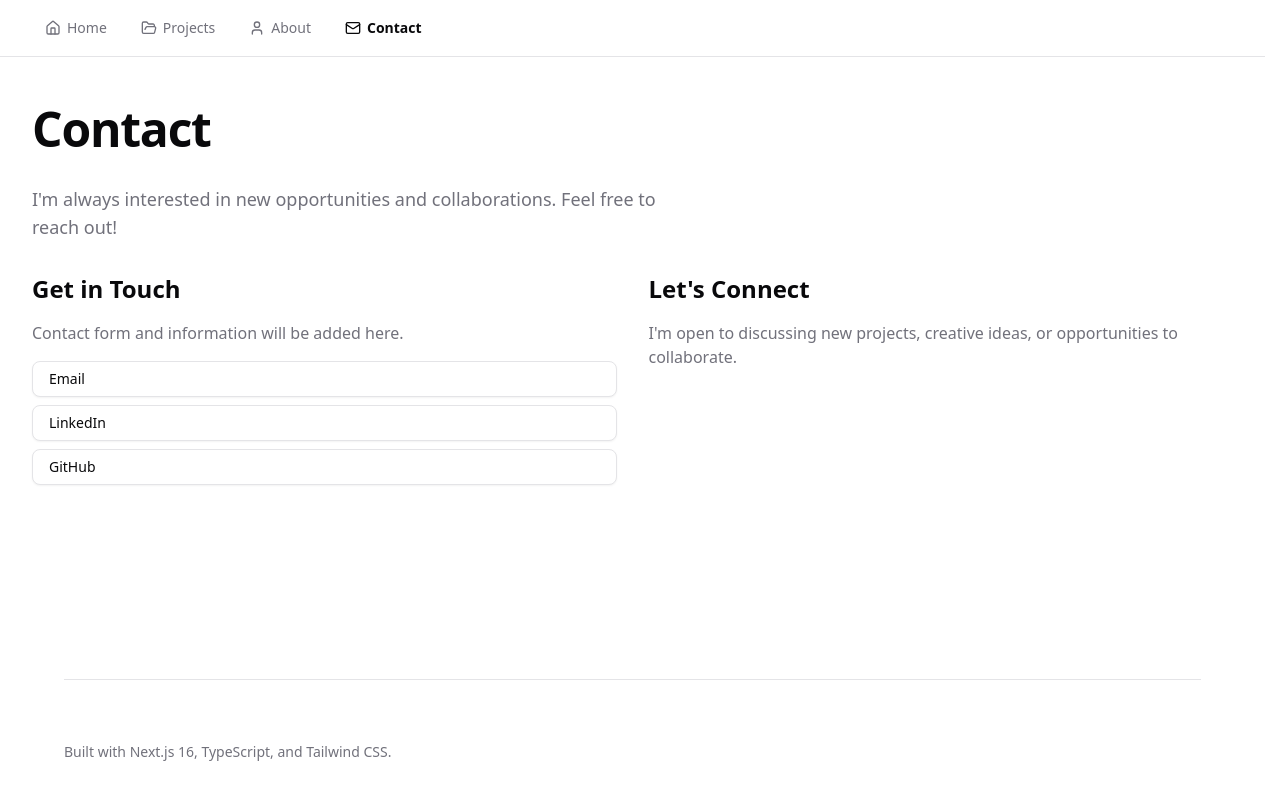
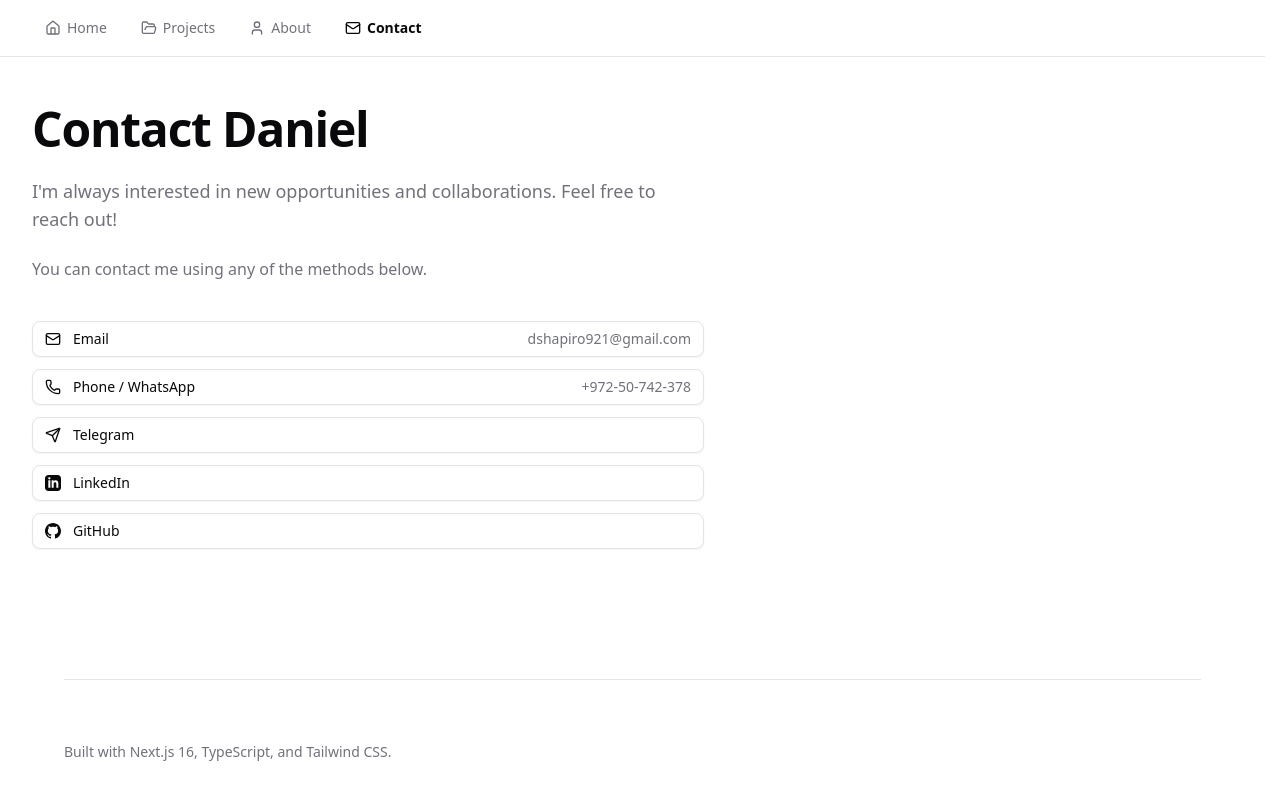
Before and after one commit to quterma/portfolio-hub, a Next.js app: page /en/contact in a window 1280 px wide. Built offline with nearby package versions, Linux system fonts and the light colour scheme.

Commit message:
feat: add contact information and improve contact page layout

```diff
--- /dev/null
+++ b/messages/contacts.json
@@ -0,0 +1,8 @@
+{
+  "email": "dshapiro921@gmail.com",
+  "phone": "+972-50-742-378",
+  "whatsapp": "https://wa.me/97250742378",
+  "telegram": "https://t.me/quterma",
+  "linkedin": "https://www.linkedin.com/in/daniil-shapiro/",
+  "github": "https://github.com/quterma"
+}
--- a/messages/en.json
+++ b/messages/en.json
@@ -96,35 +96,17 @@
       "I'm comfortable working in Agile teams and distributed environments",
       "I prefer simple, maintainable solutions over over-engineering"
     ],
-    "closing": "Interested in working together or discussing a project? Let's talk."
+    "closingText": "Interested in working together or discussing a project?",
+    "closingLink": "Let's talk"
   },
   "contact": {
-    "title": "Contact",
+    "title": "Contact Daniel",
     "intro": "I'm always interested in new opportunities and collaborations. Feel free to reach out!",
-    "getInTouch": "Get in Touch",
-    "letsConnect": "Let's Connect",
-    "connectDescription": "I'm open to discussing new projects, creative ideas, or opportunities to collaborate.",
-    "formPlaceholder": "Contact form and information will be added here.",
-    "form": {
-      "nameLabel": "Name",
-      "emailLabel": "Email",
-      "messageLabel": "Message",
-      "namePlaceholder": "Your name",
-      "emailPlaceholder": "you@example.com",
-      "messagePlaceholder": "How can I help?",
-      "submit": "Send Message"
-    },
-    "messages": {
-      "success": "Your message has been sent. Thank you!",
-      "error": "Something went wrong while sending your message. Please try again.",
-      "validation": {
-        "required": "This field is required",
-        "emailInvalid": "Please enter a valid email address",
-        "messageTooShort": "Please provide a bit more detail"
-      }
-    },
-    "buttons": {
+    "note": "You can contact me using any of the methods below.",
+    "links": {
       "email": "Email",
+      "phoneWhatsapp": "Phone / WhatsApp",
+      "telegram": "Telegram",
       "linkedin": "LinkedIn",
       "github": "GitHub"
     }
--- a/messages/ru.json
+++ b/messages/ru.json
@@ -96,35 +96,17 @@
       "Комфортно работаю в Agile-командах и распределённой среде",
       "Предпочитаю простые и поддерживаемые решения вместо переусложнения"
     ],
-    "closing": "Хочешь обсудить сотрудничество или проект? Давай пообщаемся."
+    "closingText": "Хочешь обсудить сотрудничество или проект?",
+    "closingLink": "Давай пообщаемся"
   },
   "contact": {
-    "title": "Контакты",
+    "title": "Контакты с Даниэлем",
     "intro": "Я всегда заинтересован в новых возможностях и сотрудничестве. Свяжитесь со мной!",
-    "getInTouch": "Связаться",
-    "letsConnect": "Давайте общаться",
-    "connectDescription": "Я открыт для обсуждения новых проектов, креативных идей или возможностей для сотрудничества.",
-    "formPlaceholder": "Контактная форма и информация будут добавлены здесь.",
-    "form": {
-      "nameLabel": "Имя",
-      "emailLabel": "Email",
-      "messageLabel": "Сообщение",
-      "namePlaceholder": "Ваше имя",
-      "emailPlaceholder": "ваш@email.com",
-      "messagePlaceholder": "Чем могу помочь?",
-      "submit": "Отправить сообщение"
-    },
-    "messages": {
-      "success": "Ваше сообщение отправлено. Спасибо!",
-      "error": "Что-то пошло не так при отправке сообщения. Попробуйте снова.",
-      "validation": {
-        "required": "Это поле обязательно",
-        "emailInvalid": "Введите корректный email адрес",
-        "messageTooShort": "Пожалуйста, добавьте больше деталей"
-      }
-    },
-    "buttons": {
+    "note": "Вы можете связаться со мной любым из способов ниже.",
+    "links": {
       "email": "Email",
+      "phoneWhatsapp": "Телефон / WhatsApp",
+      "telegram": "Telegram",
       "linkedin": "LinkedIn",
       "github": "GitHub"
     }
--- a/src/app/[locale]/about/page.tsx
+++ b/src/app/[locale]/about/page.tsx
@@ -1,5 +1,6 @@
 import { Container } from "@/components/ui/container"
 import { getTranslations } from "next-intl/server"
+import Link from "next/link"
 
 type AboutPageProps = {
   params: Promise<{
@@ -58,7 +59,14 @@ export default async function AboutPage({ params }: AboutPageProps) {
           </section>
 
           <p className="text-lg text-muted-foreground pt-4">
-            {t("about.closing")}
+            {t("about.closingText")}{" "}
+            <Link
+              href="/contact"
+              className="font-medium text-primary hover:underline"
+            >
+              {t("about.closingLink")}
+            </Link>
+            .
           </p>
         </div>
       </div>
--- a/src/app/[locale]/contact/page.tsx
+++ b/src/app/[locale]/contact/page.tsx
@@ -1,6 +1,8 @@
 import { Container } from "@/components/ui/container"
 import { Button } from "@/components/ui/button"
 import { getTranslations } from "next-intl/server"
+import { Mail, Phone, Send } from "lucide-react"
+import contacts from "@/messages/contacts.json"
 
 type ContactPageProps = {
   params: Promise<{
@@ -14,41 +16,100 @@ export default async function ContactPage({ params }: ContactPageProps) {
 
   return (
     <Container>
-      <div className="flex flex-col space-y-8 py-12">
+      <div className="flex flex-col space-y-6 py-12 max-w-2xl">
         <h1 className="text-3xl font-bold tracking-tight sm:text-4xl md:text-5xl">
           {t("contact.title")}
         </h1>
-        <p className="text-lg text-muted-foreground max-w-2xl">
-          {t("contact.intro")}
-        </p>
-        <div className="grid gap-8 md:grid-cols-2">
-          <div className="space-y-4">
-            <h2 className="text-2xl font-semibold">
-              {t("contact.getInTouch")}
-            </h2>
-            <p className="text-muted-foreground">
-              {t("contact.formPlaceholder")}
-            </p>
-            <div className="space-y-2">
-              <Button variant="outline" className="w-full justify-start">
-                {t("contact.buttons.email")}
-              </Button>
-              <Button variant="outline" className="w-full justify-start">
-                {t("contact.buttons.linkedin")}
-              </Button>
-              <Button variant="outline" className="w-full justify-start">
-                {t("contact.buttons.github")}
-              </Button>
-            </div>
-          </div>
-          <div className="space-y-4">
-            <h2 className="text-2xl font-semibold">
-              {t("contact.letsConnect")}
-            </h2>
-            <p className="text-muted-foreground">
-              {t("contact.connectDescription")}
-            </p>
-          </div>
+        <p className="text-lg text-muted-foreground">{t("contact.intro")}</p>
+        <p className="text-muted-foreground">{t("contact.note")}</p>
+
+        <div className="grid gap-3 pt-4">
+          <Button
+            variant="outline"
+            className="w-full justify-start gap-3"
+            asChild
+          >
+            <a href={`mailto:${contacts.email}`}>
+              <Mail className="h-5 w-5" />
+              <span className="flex-1 text-left">
+                {t("contact.links.email")}
+              </span>
+              <span className="text-muted-foreground text-sm">
+                {contacts.email}
+              </span>
+            </a>
+          </Button>
+
+          <Button
+            variant="outline"
+            className="w-full justify-start gap-3"
+            asChild
+          >
+            <a
+              href={contacts.whatsapp}
+              target="_blank"
+              rel="noopener noreferrer"
+            >
+              <Phone className="h-5 w-5" />
+              <span className="flex-1 text-left">
+                {t("contact.links.phoneWhatsapp")}
+              </span>
+              <span className="text-muted-foreground text-sm">
+                {contacts.phone}
+              </span>
+            </a>
+          </Button>
+
+          <Button
+            variant="outline"
+            className="w-full justify-start gap-3"
+            asChild
+          >
+            <a
+              href={contacts.telegram}
+              target="_blank"
+              rel="noopener noreferrer"
+            >
+              <Send className="h-5 w-5" />
+              <span className="flex-1 text-left">
+                {t("contact.links.telegram")}
+              </span>
+            </a>
+          </Button>
+
+          <Button
+            variant="outline"
+            className="w-full justify-start gap-3"
+            asChild
+          >
+            <a
+              href={contacts.linkedin}
+              target="_blank"
+              rel="noopener noreferrer"
+            >
+              <svg className="h-5 w-5" fill="currentColor" viewBox="0 0 24 24">
+                <path d="M19 0h-14c-2.761 0-5 2.239-5 5v14c0 2.761 2.239 5 5 5h14c2.762 0 5-2.239 5-5v-14c0-2.761-2.238-5-5-5zm-11 19h-3v-11h3v11zm-1.5-12.268c-.966 0-1.75-.79-1.75-1.764s.784-1.764 1.75-1.764 1.75.79 1.75 1.764-.783 1.764-1.75 1.764zm13.5 12.268h-3v-5.604c0-3.368-4-3.113-4 0v5.604h-3v-11h3v1.765c1.396-2.586 7-2.777 7 2.476v6.759z" />
+              </svg>
+              <span className="flex-1 text-left">
+                {t("contact.links.linkedin")}
+              </span>
+            </a>
+          </Button>
+
+          <Button
+            variant="outline"
+            className="w-full justify-start gap-3"
+            asChild
+          >
+            <a href={contacts.github} target="_blank" rel="noopener noreferrer">
+              <svg className="h-5 w-5" fill="currentColor" viewBox="0 0 24 24">
+                <path d="M12 0c-6.626 0-12 5.373-12 12 0 5.302 3.438 9.8 8.207 11.387.599.111.793-.261.793-.577v-2.234c-3.338.726-4.033-1.416-4.033-1.416-.546-1.387-1.333-1.756-1.333-1.756-1.089-.745.083-.729.083-.729 1.205.084 1.839 1.237 1.839 1.237 1.07 1.834 2.807 1.304 3.492.997.107-.775.418-1.305.762-1.604-2.665-.305-5.467-1.334-5.467-5.931 0-1.311.469-2.381 1.236-3.221-.124-.303-.535-1.524.117-3.176 0 0 1.008-.322 3.301 1.23.957-.266 1.983-.399 3.003-.404 1.02.005 2.047.138 3.006.404 2.291-1.552 3.297-1.23 3.297-1.23.653 1.653.242 2.874.118 3.176.77.84 1.235 1.911 1.235 3.221 0 4.609-2.807 5.624-5.479 5.921.43.372.823 1.102.823 2.222v3.293c0 .319.192.694.801.576 4.765-1.589 8.199-6.086 8.199-11.386 0-6.627-5.373-12-12-12z" />
+              </svg>
+              <span className="flex-1 text-left">
+                {t("contact.links.github")}
+              </span>
+            </a>
+          </Button>
         </div>
       </div>
     </Container>
--- a/tsconfig.json
+++ b/tsconfig.json
@@ -19,7 +19,8 @@
       }
     ],
     "paths": {
-      "@/*": ["./src/*"]
+      "@/*": ["./src/*"],
+      "@/messages/*": ["./messages/*"]
     }
   },
   "include": [
```
Also changed, not shown: 2 other files (tests, documents, lock files or other folders).
